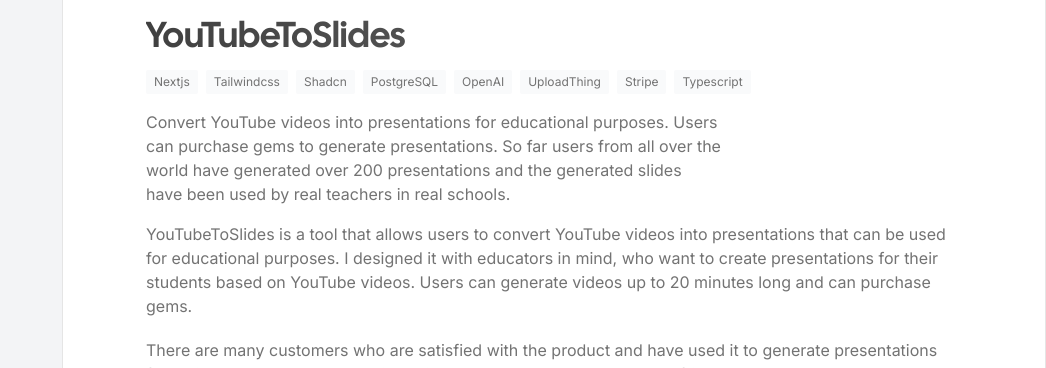
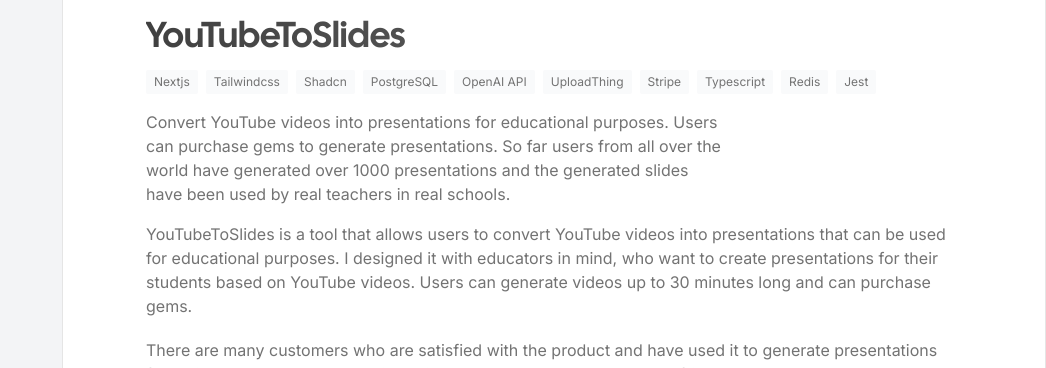
Before and after one commit to alfredonline/personal-site, a Next.js app: page / in a window 1280 px wide. Shown: the part 4563-4931 px from the top of the page, without its empty margins (234-1280 px from the left). Built offline with nearby package versions, Linux system fonts and the light colour scheme.

Commit message:
minor changes to YouTubeToSlides details

```diff
--- a/src/constants/projectsConfig.ts
+++ b/src/constants/projectsConfig.ts
@@ -74,29 +74,31 @@ export const projectsConfig = {
   youtubeToSlides: {
     href: "https://www.youtubetoslides.com",
     thumbnail:
-      "https://res.cloudinary.com/damqrrryq/image/upload/v1727964836/youtube-to-slides_uuecan.png",
+      "https://res.cloudinary.com/damqrrryq/image/upload/v1747711050/yttoslides_lgzic0.png",
     images: [
-      "https://res.cloudinary.com/damqrrryq/image/upload/v1727966112/youtube-to-slides-branding-3_ysicua.png",
-      "https://res.cloudinary.com/damqrrryq/image/upload/v1727966113/youtube-to-slides-branding-2_hmkku8.png",
-      "https://res.cloudinary.com/damqrrryq/image/upload/v1727966115/youtube-to-slides-branding-1_z6sqn3.png",
+      "https://res.cloudinary.com/damqrrryq/image/upload/v1747711121/yttoslides2_p0msyt.png",
+      "https://res.cloudinary.com/damqrrryq/image/upload/v1747711198/yttoslides3_ksbdgm.png",
+      "https://res.cloudinary.com/damqrrryq/image/upload/v1747711281/yttoslides4_gxwd2m.png",
     ],
     stack: [
       "Nextjs",
       "Tailwindcss",
       "Shadcn",
       "PostgreSQL",
-      "OpenAI",
+      "OpenAI API",
       "UploadThing",
       "Stripe",
-      "Typescript"
+      "Typescript",
+      "Redis",
+      "Jest",
     ],
     category: "web" as ProjectCategory,
     title: "YouTubeToSlides",
     description:
-      "Convert YouTube videos into presentations for educational purposes. Users can purchase gems to generate presentations. So far users from all over the world have generated over 200 presentations and the generated slides have been used by real teachers in real schools.",
+      "Convert YouTube videos into presentations for educational purposes. Users can purchase gems to generate presentations. So far users from all over the world have generated over 1000 presentations and the generated slides have been used by real teachers in real schools.",
     content: {
       paragraph1:
-        "YouTubeToSlides is a tool that allows users to convert YouTube videos into presentations that can be used for educational purposes. I designed it with educators in mind, who want to create presentations for their students based on YouTube videos. Users can generate videos up to 20 minutes long and can purchase gems.",
+        "YouTubeToSlides is a tool that allows users to convert YouTube videos into presentations that can be used for educational purposes. I designed it with educators in mind, who want to create presentations for their students based on YouTube videos. Users can generate videos up to 30 minutes long and can purchase gems.",
       paragraph2:
         "There are many customers who are satisfied with the product and have used it to generate presentations for their students. The product is designed to be easy to use and user-friendly.",
     },
```
